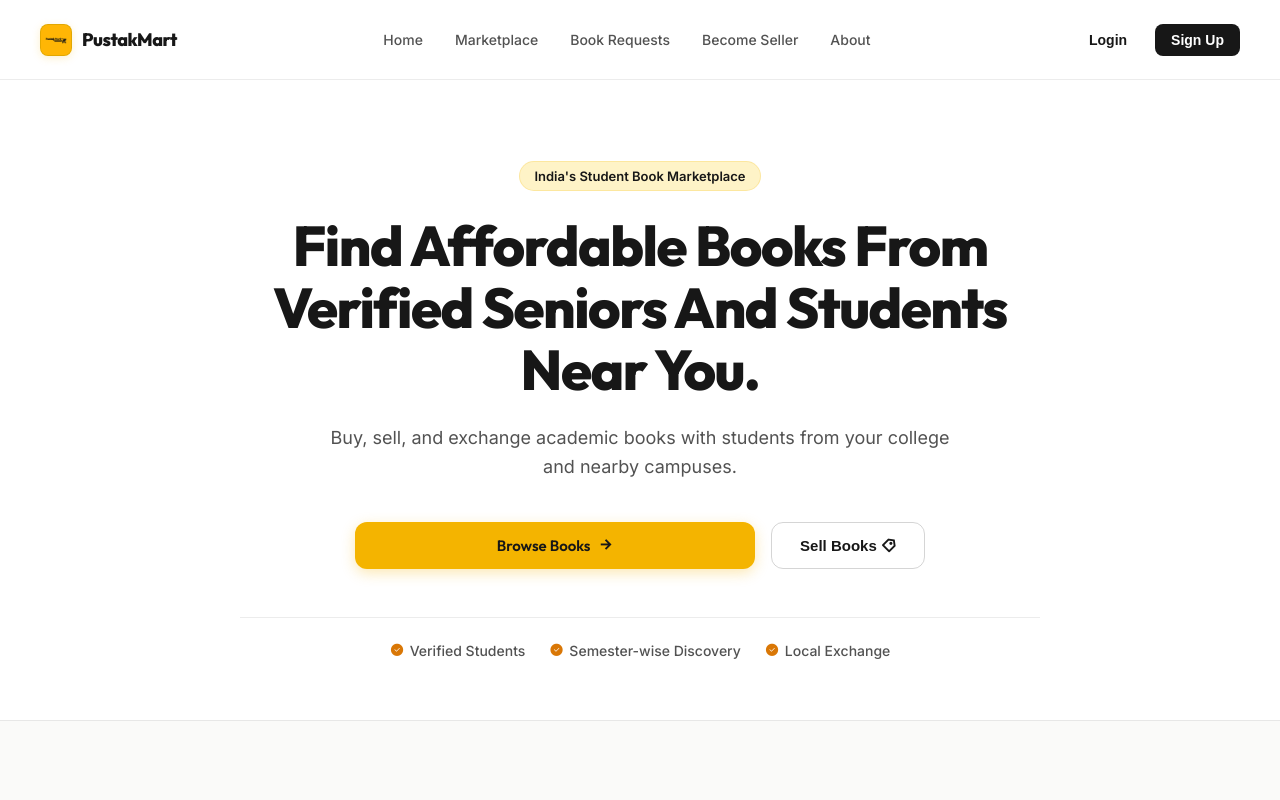
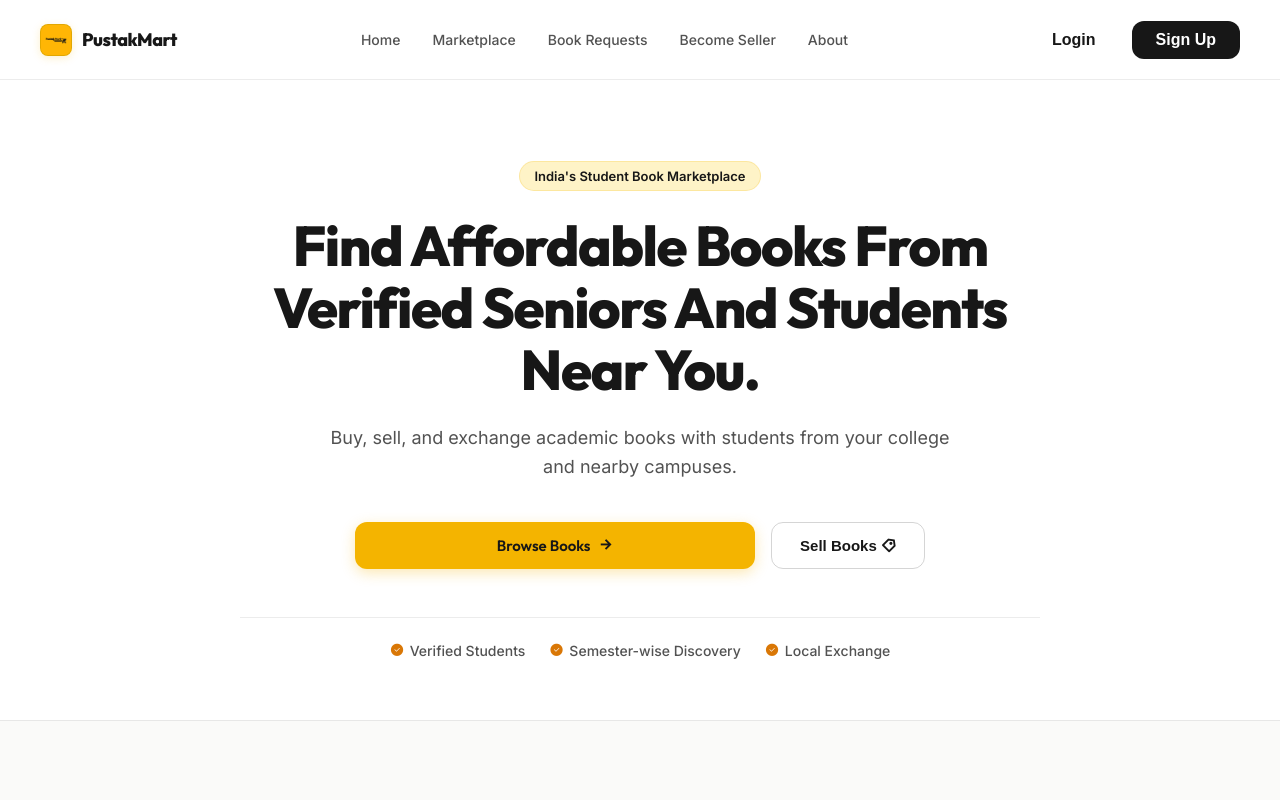
Before and after one commit to yadavaman13/PustakMart, a React (Vite) app in the folder client/: page / in a window 1280 px wide. Shown: the top 800 px of the page. Built offline with nearby package versions, Linux system fonts and the light colour scheme; no server answers.

Commit message:
home page scss changes

```diff
--- a/client/src/features/home/styles/_home.scss
+++ b/client/src/features/home/styles/_home.scss
@@ -256,13 +256,13 @@
     }
 
     .btn-login {
-      font-size: #{$text-sm};
+      font-size: #{$text-base};
       font-weight: 600;
       color: var(--color-text-primary);
       background: none;
       border: none;
       cursor: pointer;
-      padding: 8px #{$space-3};
+      padding: 10px 20px;
       transition: color 0.2s ease;
 
       &:hover {
@@ -273,10 +273,10 @@
     .btn-signup {
       background-color: var(--color-text-primary);
       color: var(--color-text-inverse);
-      font-size: #{$text-sm};
+      font-size: #{$text-base};
       font-weight: 600;
-      padding: 8px #{$space-4};
-      border-radius: #{$radius-md};
+      padding: 10px 24px;
+      border-radius: #{$radius-lg};
       border: none;
       cursor: pointer;
       transition: background-color 0.2s ease, transform 0.2s ease;
```
